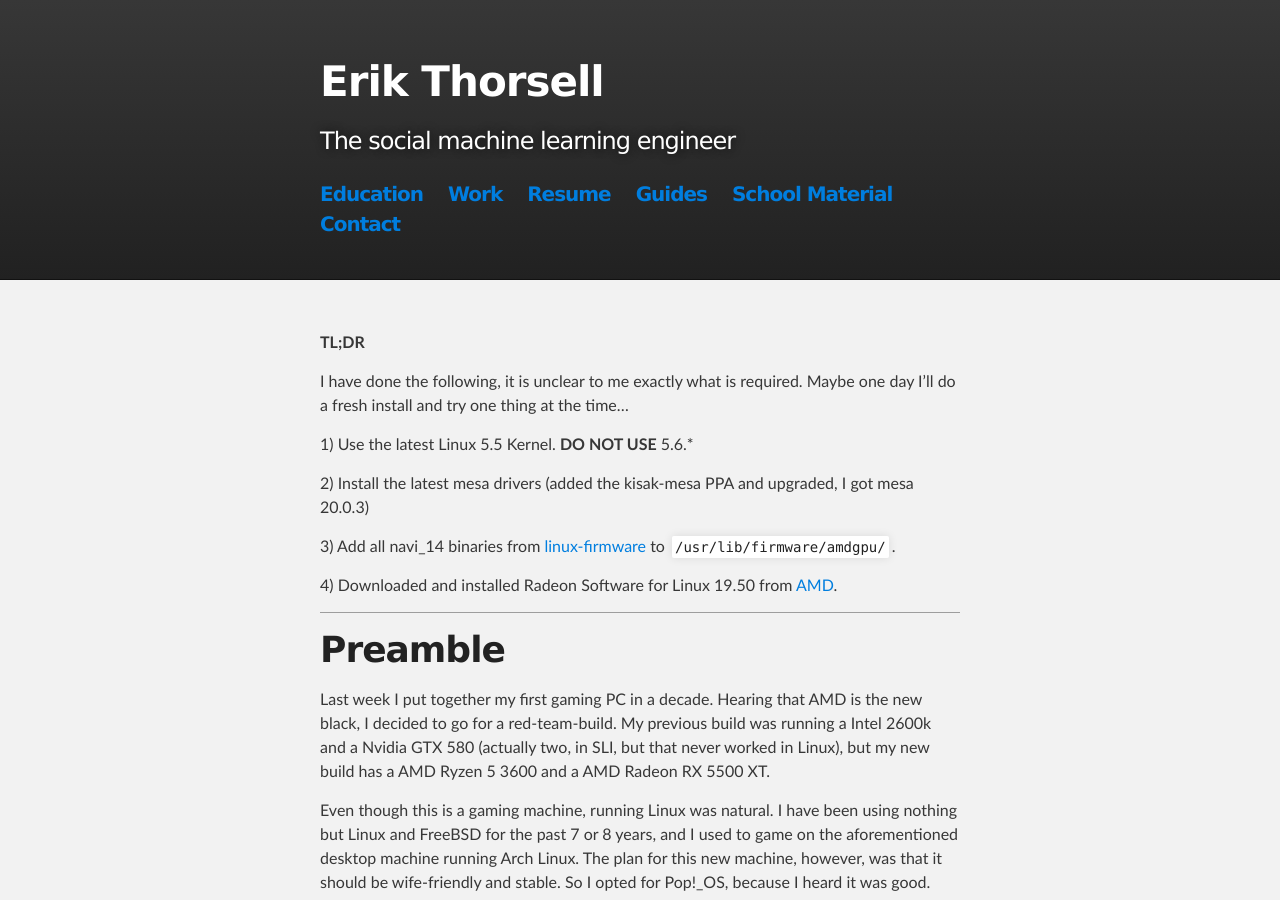
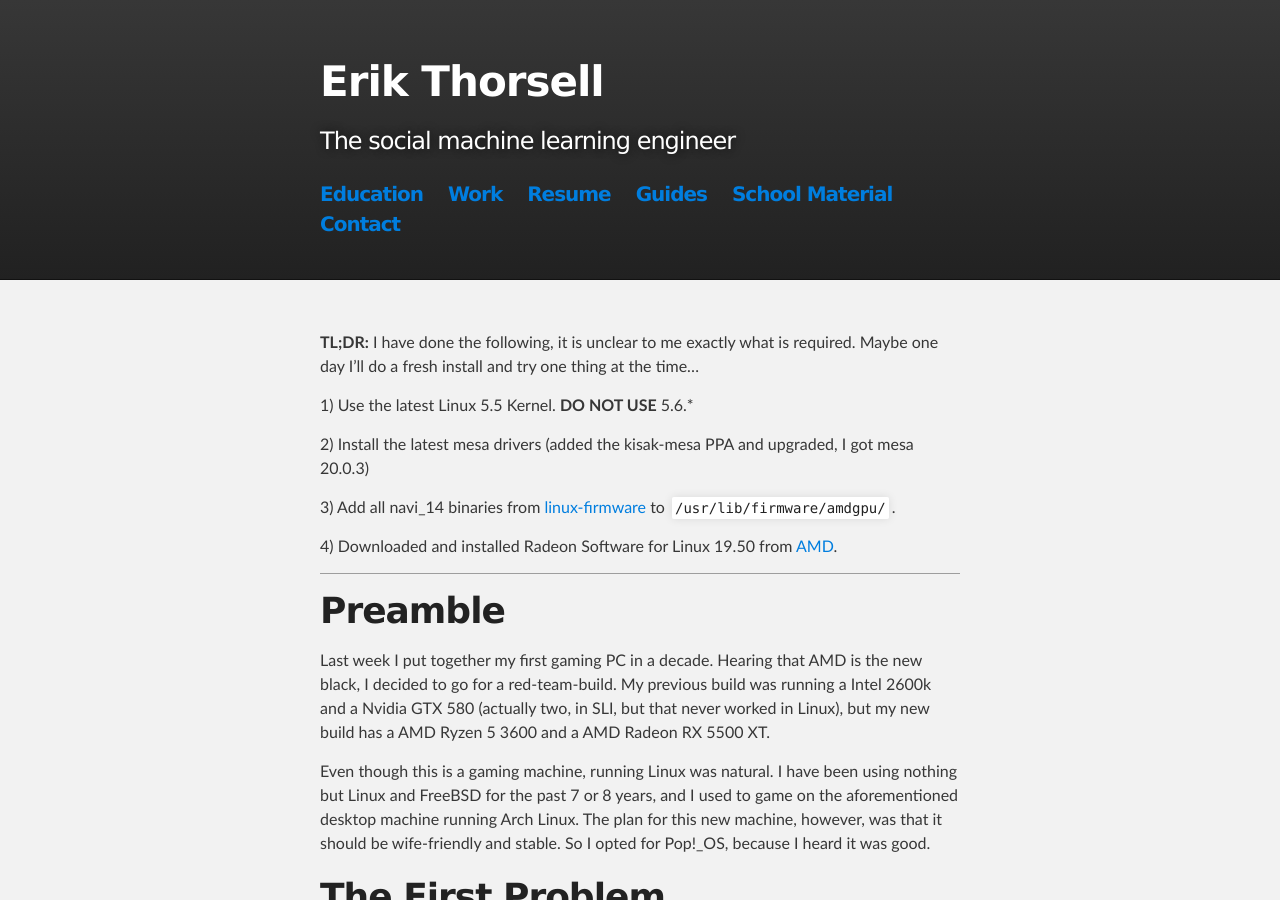
Before and after one commit to ErikThorsell/erikthorsell.github.io, a Jekyll site: the page built from _posts/2020-04-15-radeon-5500-xt-linux-kernel.md, in a window 1280 px wide and 900 px high. Built offline with Jekyll 4.4.1, drawn with Linux system fonts in a browser that asks for light colours; our own code applies the rules of GitHub Pages for plain Markdown files; grey boxes are pictures that could not be loaded.

Commit message:
Fix typos, again

```diff
--- a/_posts/2020-04-15-radeon-5500-xt-linux-kernel.md
+++ b/_posts/2020-04-15-radeon-5500-xt-linux-kernel.md
@@ -2,10 +2,8 @@
 title: Running Linux with RX Radeon 5500 XT
 ---
 
-**TL;DR**
-
-I have done the following, it is unclear to me exactly what is required. Maybe
-one day I'll do a fresh install and try one thing at the time...
+**TL;DR:** I have done the following, it is unclear to me exactly what is
+required. Maybe one day I'll do a fresh install and try one thing at the time...
 
 1) Use the latest Linux 5.5 Kernel. **DO NOT USE** 5.6.\*
 
```
